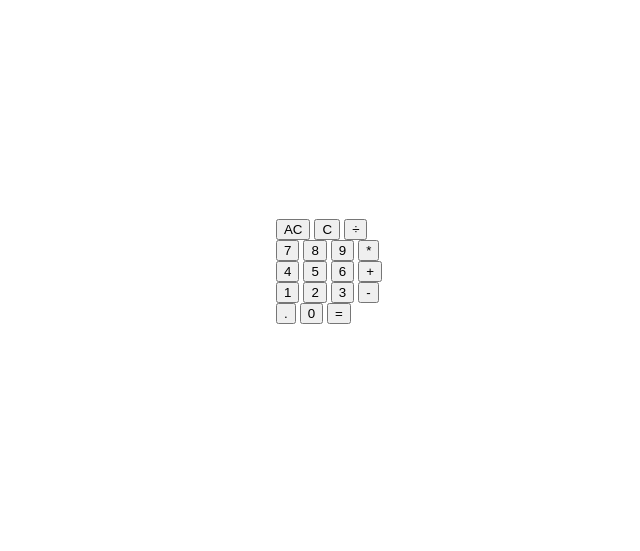
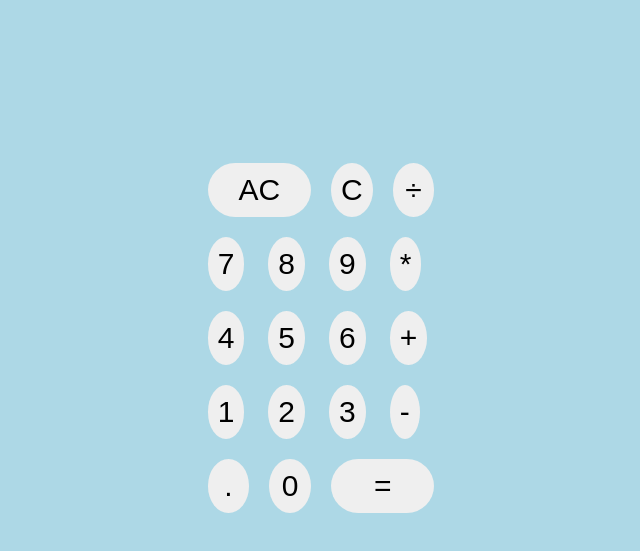
Before and after one commit to nauish/calculator, a plain HTML site: page index.html in a window 1280 px wide. Shown: the part 137-688 px from the top of the page, without its empty margins (319-959 px from the left). Drawn offline with Linux system fonts and the light colour scheme.

Commit message:
Add basic styling

```diff
--- a/style.css
+++ b/style.css
@@ -1,12 +1,56 @@
-* {
+body {
   box-sizing: border-box;
-}
-
-body {
+  margin: 0;
   display: flex;
   justify-content: center;
   align-items: center;
   flex-direction: column;
   width: 100vw;
   height: 100vh;
+  background-color: lightblue;
 }
+
+.calculator {
+  background-color: white;
+  border-radius: 20px;
+  padding: 20px;
+  min-width: 300px;
+}
+
+.output {
+  min-height: 150px;
+  color: white;
+}
+
+.first-row {
+  display: grid;
+  grid-template-columns: 2fr 1fr 1fr;
+}
+
+.mid-row {
+  display: grid;
+  grid-template-columns: repeat(4, 1fr);
+}
+
+.last-row {
+  display: grid;
+  grid-template-columns: 1fr 1fr 2fr;
+}
+
+button {
+  padding: 10px; /* Adjust padding as needed for your design */
+  margin: 10px; /* Adjust margin as needed for spacing */
+  font-size: 30px; /* Adjust font size as needed */
+  border: none;
+  width: auto;
+  border-radius: 50%;
+}
+
+button.two-fr {
+  border-radius: 50px;
+}
+/*
+button.number {
+  background-color: grey;
+  color: white;
+} */
```
